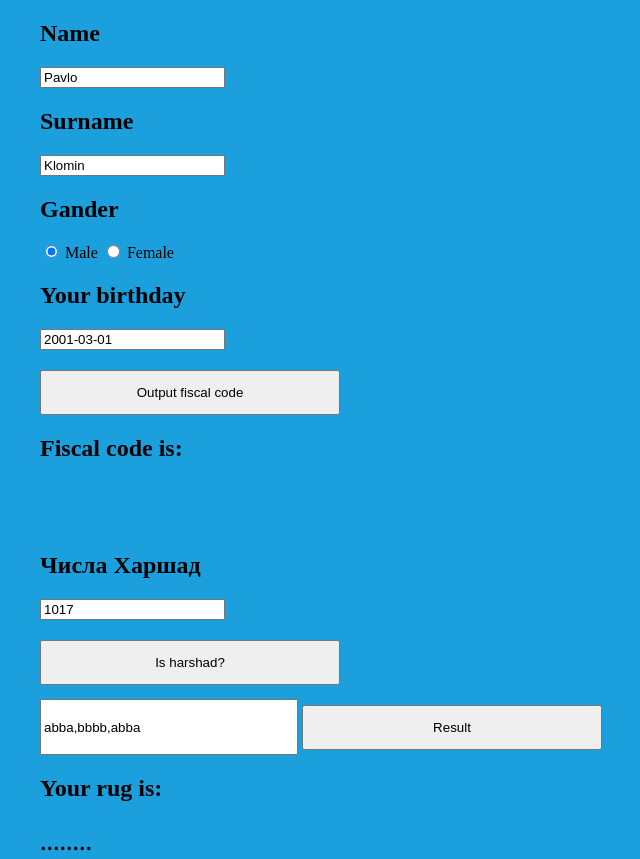
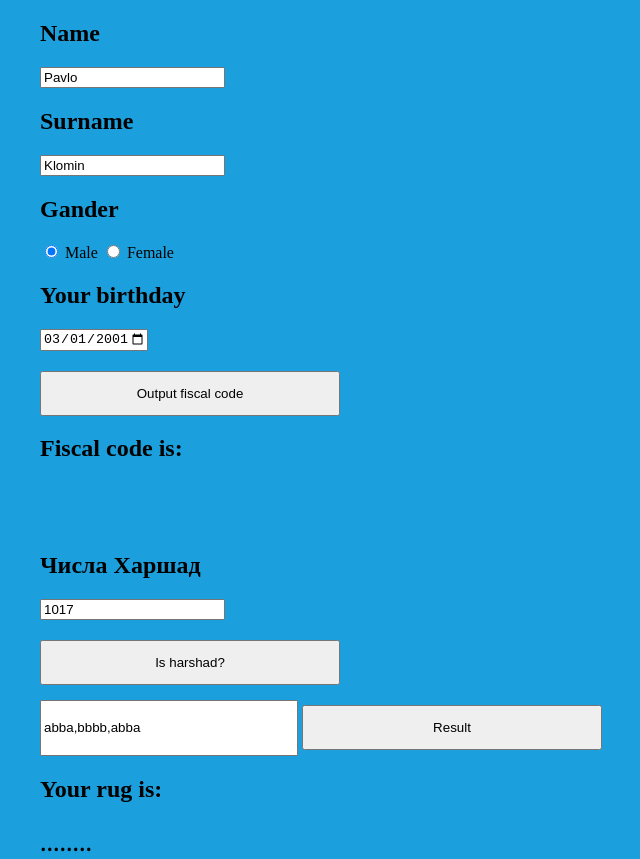
Before and after one commit to pavloklomin/Web, a plain HTML site: page Lab_5/index.html in a window 1280 px wide. Shown: the whole page, without its empty margins (152-792 px from the left). Drawn offline with Linux system fonts and the light colour scheme.

Commit message:
Fix_bub_5

```diff
--- a/Lab_5/index.html
+++ b/Lab_5/index.html
@@ -26,7 +26,7 @@
 		<div id="birthday">
 			<div id="TEST">
 				<h2>Your birthday</h2>
-				<input  value="2001-03-01" onchange="date_birth=this.value" min="1000-01-01" max="2020-12-31">
+				<input  type="date" value="2001-03-01" onchange="date_birth=this.value" min="1000-01-01" max="2020-12-31">
 			</div>
 		</div>
 		<div class="output">
```
